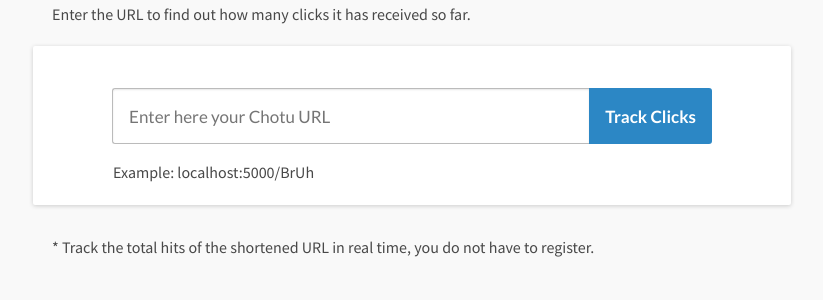
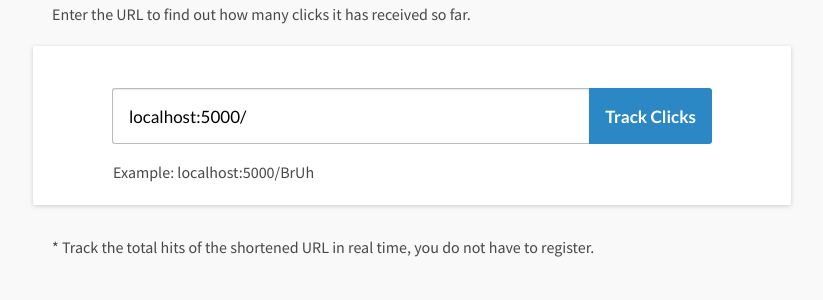
Before and after one commit to Chotu-Projects/Chotu-Url, a Flask app: page /counter in a window 1280 px wide. Shown: the part 197-497 px from the top of the page, without its empty margins (228-1051 px from the left). Run offline with Flask 2, Linux system fonts and the light colour scheme.

Commit message:
add favicon

```diff
--- a/templates/chotu.html
+++ b/templates/chotu.html
@@ -8,7 +8,7 @@
         content="The shortened URL was generated to copy and share with other people, sites and social networks.">
     <meta name="viewport" content="width=device-width, initial-scale=1">
     <link rel="stylesheet" href="{{ url_for('static', filename='css/style.css') }}">
-    <link rel="shortcut icon" href="favicon.ico">
+    <link rel="shortcut icon" href="{{ url_for('favicon') }}">
     <script src="{{ url_for('static', filename='js/copy.js') }}"></script>
 </head>
 
--- a/templates/count.html
+++ b/templates/count.html
@@ -7,7 +7,7 @@
     <meta name="description" content="The number of clicks that your Chotu URL received.">
     <meta name="viewport" content="width=device-width, initial-scale=1">
     <link rel="stylesheet" href="{{ url_for('static', filename='css/style.css') }}">
-    <link rel="shortcut icon" href="favicon.ico">
+    <link rel="shortcut icon" href="{{ url_for('favicon') }}">
 </head>
 
 <body>
--- a/templates/counter.html
+++ b/templates/counter.html
@@ -8,7 +8,7 @@
         content="Choturl click counter shows how many clicks your Chotu URL received so far in real time.">
     <meta name="viewport" content="width=device-width, initial-scale=1">
     <link rel="stylesheet" href="{{ url_for('static', filename='css/style.css') }}">
-    <link rel="shortcut icon" href="favicon.ico">
+    <link rel="shortcut icon" href="{{ url_for('favicon') }}">
 </head>
 
 <body>
@@ -26,7 +26,7 @@
             <br><br>
             <form action="/count" method="get">
                 <div id="formurl">
-                    <input type="url" name="url" placeholder="Enter here your Chotu URL" required>
+                    <input type="url" name="url" placeholder="{{ data['host'] }}example" value="{{ data['host'] }}" required>
                     <div id="formbutton">
                         <input type="submit" value="Track Clicks">
                     </div>
--- a/templates/home.html
+++ b/templates/home.html
@@ -7,7 +7,7 @@
     <meta name="description" content="Chotu URL is a url shortener to turn your Lambu URL to Chotu URL">
     <meta name="viewport" content="width=device-width, initial-scale=1">
     <link rel="stylesheet" href="{{ url_for('static', filename='css/style.css') }}">
-    <!-- <link rel="shortcut icon" href="favicon.ico"> -->
+    <link rel="shortcut icon" href="{{ url_for('favicon') }}">
     <meta property="og:title" content="Chotu URL - URL Shortener">
     <meta property="og:url" content="https://choturl.xyz">
     <meta property="og:type" content="website">
@@ -37,7 +37,7 @@
             <p>Chotu URL allows to reduce long links from <a href="https://www.instagram.com/"
                     target="_blank">Instagram</a>, <a href="https://www.facebook.com/" target="_blank">Facebook</a>, <a
                     href="https://www.youtube.com/" target="_blank">YouTube</a>, <a href="https://www.twitter.com/"
-                    target="_blank">Twitter</a>, <a href="https://www.linkedin.com/" target="_blank">Linked In</a> and
+                    target="_blank">Twitter</a>, <a href="https://www.linkedin.com/" target="_blank">LinkedIn</a> and
                 top sites on the Internet, just paste the long URL and click the Shorten URL button. On the next screen,
                 copy the shortened URL and share it on websites, chat and e-mail. After shortening the URL, check <a
                     href="{{ url_for('counter') }}">how many clicks it received</a>.</p>
```
